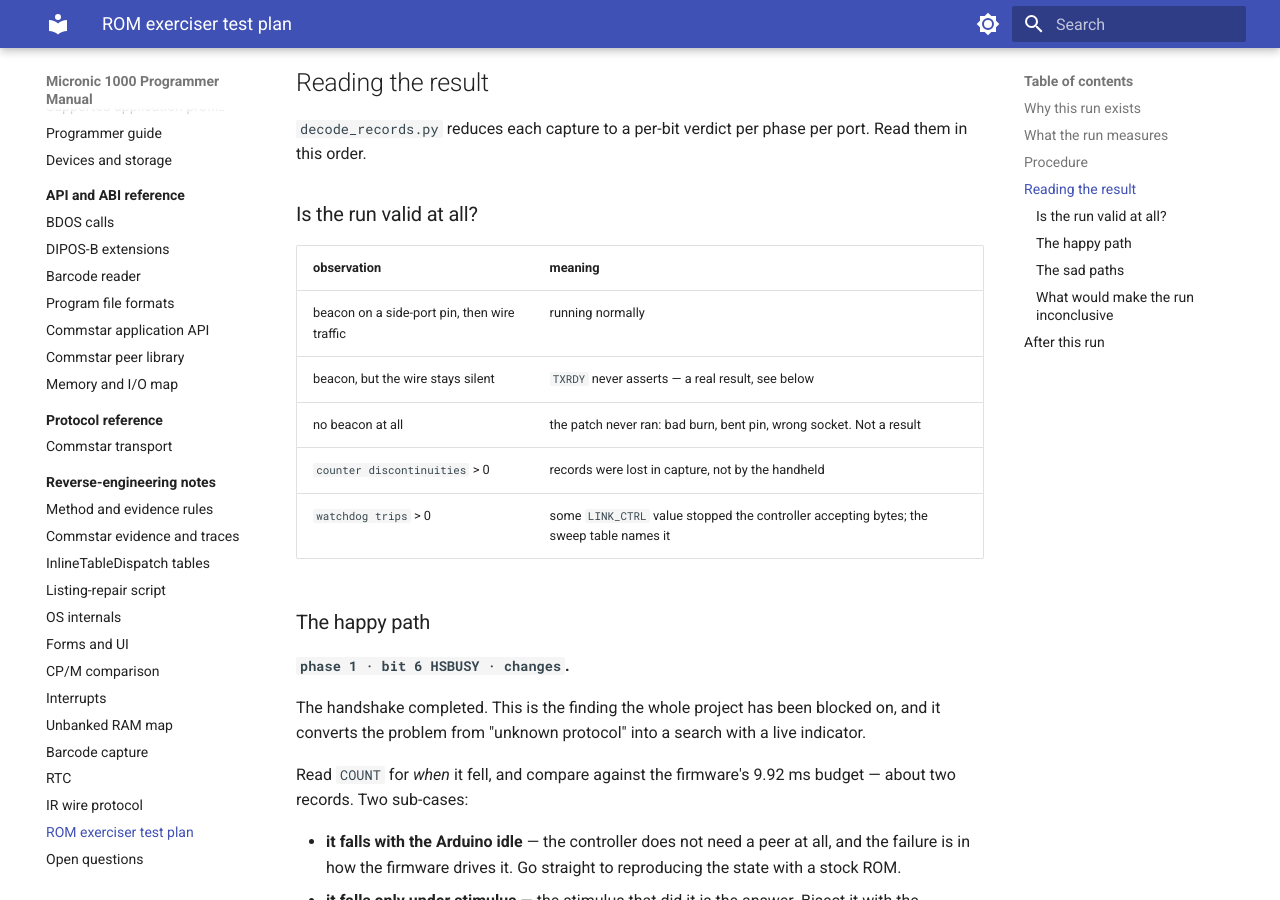
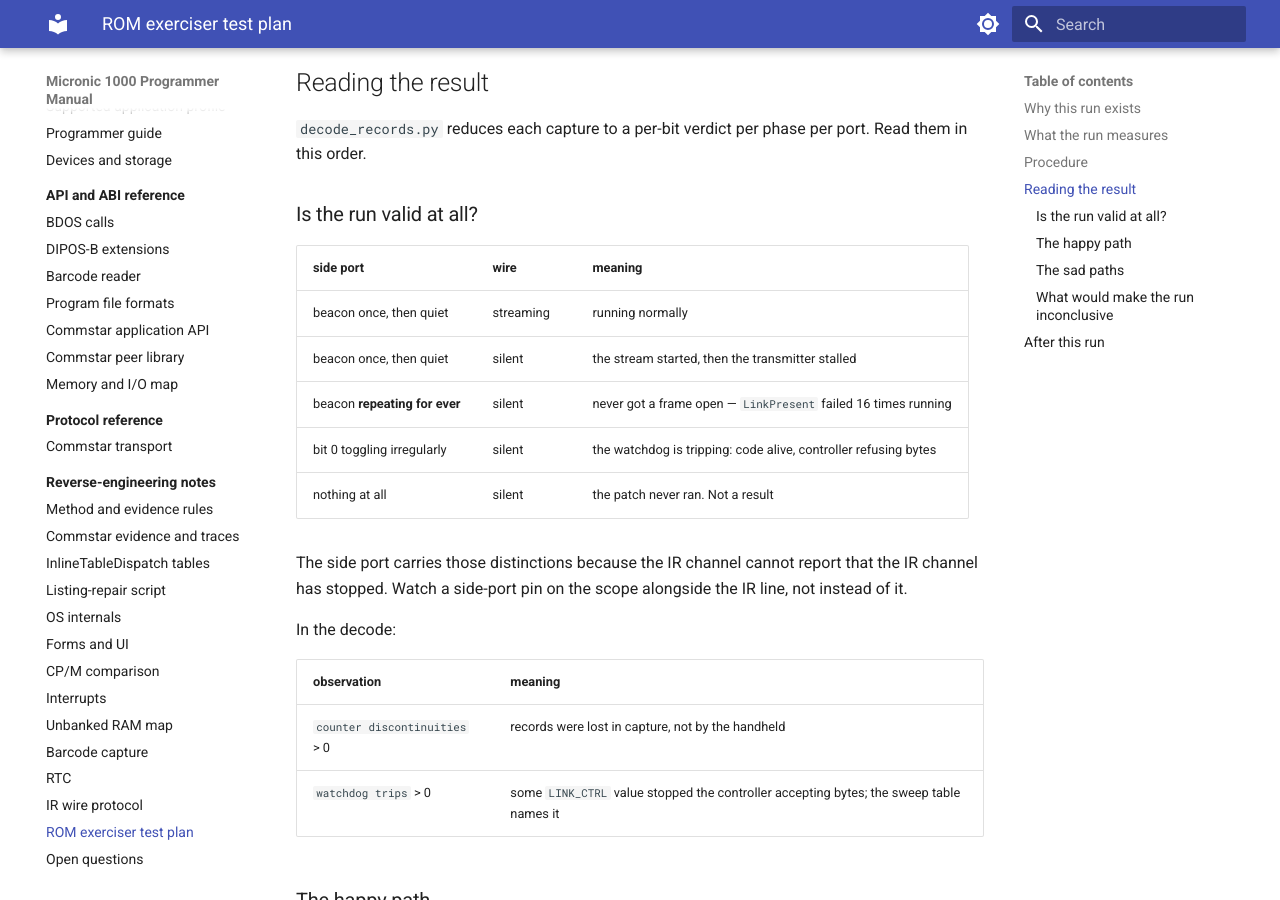
Before and after one commit to philpem/micronic1000, an MkDocs documentation site: the page built from doc/re-notes/exerciser-test-plan.md, in a window 1280 px wide and 900 px high, scrolled down 1731 px. Built offline with MkDocs 1.6.1 and Material for MkDocs 9.7.7, drawn with Linux system fonts in a browser that asks for light colours; some of the changed text lies outside the part shown.

Commit message:
analysis: never read a write-only port, and make silence legible
Second review pass, prompted by the observation that if the firmware only
writes LINK_PROBE then we should not be reading it.  Correct, and the general
form of the point is worth more than the instance.

Auditing every port across both ROMs: 4Ah, 4Ch, 4Dh, 2Ah and 2Ch are
write-only; 4Bh, 4Eh and 2Dh are read-only.  Every port has exactly one
direction, and the exerciser's only violation was that 4Fh read -- a read of
a port nothing in the firmware reads, on an ASIC whose read strobes are not
characterised, in a run whose whole purpose is to measure one bit without
confounds.  Removed.  The preamble now carries LinkProbe's returned
LINK_STATUS (ROM00:34BA) instead, which is a real measurement: the controller
straight out of reset, and the reference every later sample is read against.

Three more from the same pass.

A stalled transmitter could not report that it had stalled.  The watchdog now
also toggles side-port bit 0, through the shadow so the port-select bit
survives.  Side port moving with no IR traffic means the code is alive and
the controller is refusing bytes -- a state that was previously
indistinguishable from a dead CPU.

Silence at the frame opening was likewise indistinguishable from silence
later.  dead: now repeats the beacon rather than spinning quietly, so a
beacon that repeats for ever means no frame ever opened, one that runs once
and stops means the stream started and then died, and no beacon at all means
the patch never ran.  Three causes, three signatures.

And one spurious 9.7 ms LinkPresent timeout no longer ends the run: it
retries 16 times before concluding.  After that, putbyte's watchdog covers
every wait, so there is no second firmware timeout left to fail.

Verified against the built image rather than the assembler: 014B holds
JP 7E96, both boot vectors (0100, 0103) target 014B, nothing reaches the
orphaned prologue tail at 014E, the retry loop and dead loop are as intended,
and the only 4Fh access in a full emulator run is LinkProbe's own write.

Format version 9.  Image sum16 is now 9AAD; 94 bytes still free.

Co-Authored-By: Claude Opus 5 <noreply@anthropic.com>
Claude-Session: https://claude.ai/code/session_01QBz9pn8cwR4hKVMeDTvs7x

```diff
--- a/doc/re-notes/exerciser-test-plan.md
+++ b/doc/re-notes/exerciser-test-plan.md
@@ -70,11 +70,22 @@ port. Read them in this order.
 
 ### Is the run valid at all?
 
+| side port | wire | meaning |
+|---|---|---|
+| beacon once, then quiet | streaming | running normally |
+| beacon once, then quiet | silent | the stream started, then the transmitter stalled |
+| beacon **repeating for ever** | silent | never got a frame open — `LinkPresent` failed 16 times running |
+| bit 0 toggling irregularly | silent | the watchdog is tripping: code alive, controller refusing bytes |
+| nothing at all | silent | the patch never ran. Not a result |
+
+The side port carries those distinctions because the IR channel cannot report
+that the IR channel has stopped. Watch a side-port pin on the scope alongside
+the IR line, not instead of it.
+
+In the decode:
+
 | observation | meaning |
 |---|---|
-| beacon on a side-port pin, then wire traffic | running normally |
-| beacon, but the wire stays silent | `TXRDY` never asserts — a real result, see below |
-| no beacon at all | the patch never ran: bad burn, bent pin, wrong socket. Not a result |
 | `counter discontinuities` > 0 | records were lost in capture, not by the handheld |
 | `watchdog trips` > 0 | some `LINK_CTRL` value stopped the controller accepting bytes; the sweep table names it |
 
@@ -127,8 +138,9 @@ everything since `conn3` has been mis-aimed.
 * Optics not aligned — the `conn3`–`conn13` geometry is known good; do not
   change it for this run.
 * Capturing less than one full cycle (~1.9 s), so a phase is missing.
-* Reading `LINK_PROBE` in the preamble as meaningful: the firmware only ever
-  *writes* `4Fh`, so `00h` or `FFh` there is no information.
+* Treating the preamble's `PSTAT` as a controller identity: it is
+  `LINK_STATUS` immediately after `LinkProbe`, i.e. the reset state, and is
+  useful only as the reference the phase readings are compared against.
 
 ## After this run
 
```
Also changed, not shown: analysis/rom_exerciser/README.md (+28 -13 lines), 2 other files.
